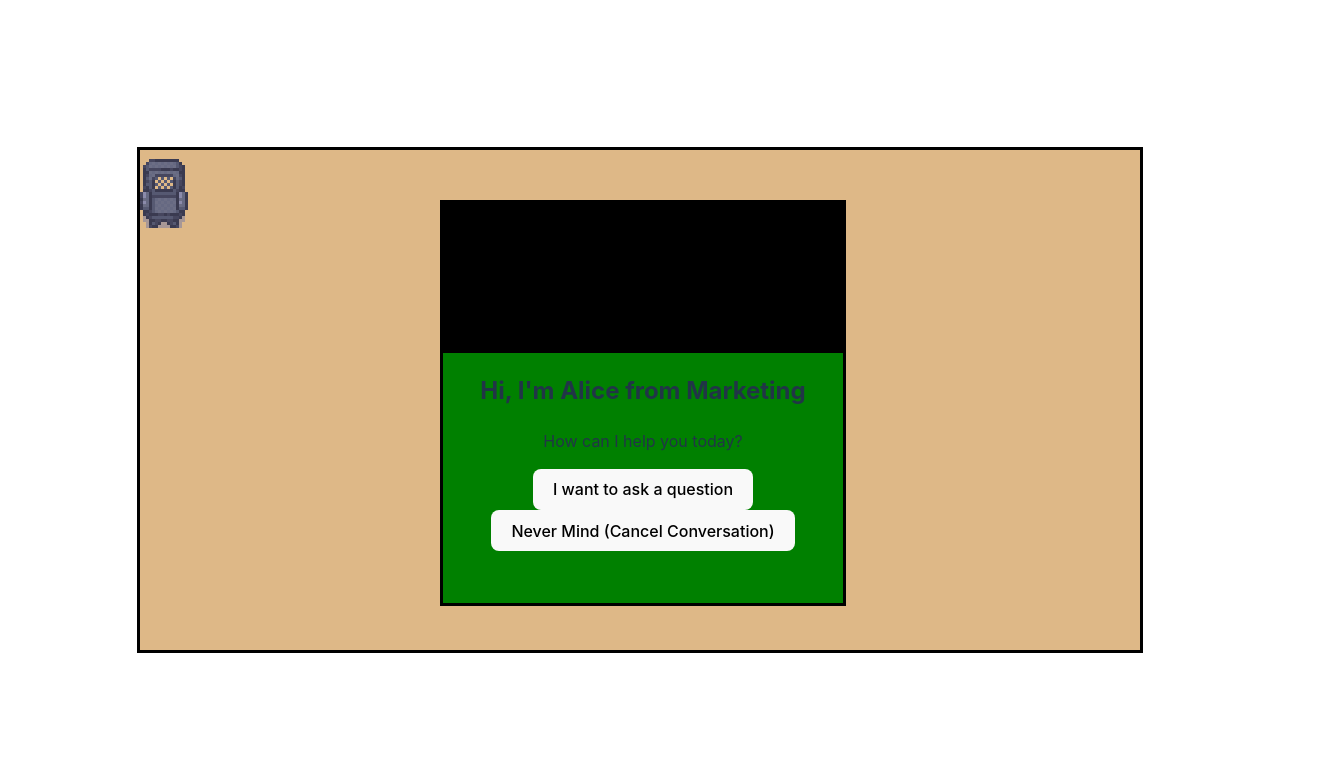
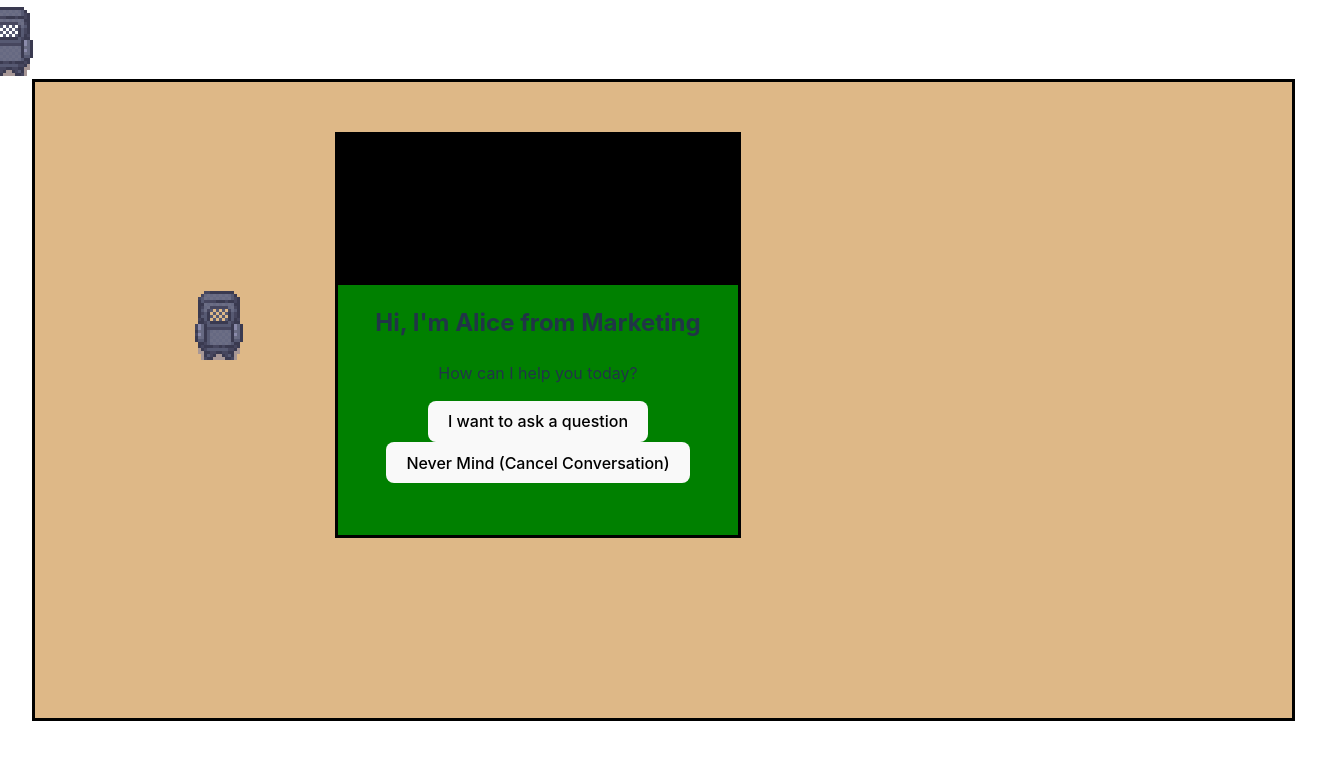
Before and after one commit to st9488/HackUTD-2023, a React (Vite) app in the folder frontend/: page / in a window 1280 px wide. Shown: the top 760 px of the page, 1327 px wide, since content can reach past the window. Built offline with nearby package versions, Linux system fonts and the light colour scheme.

Commit message:
Fixing merge

```diff
--- a/frontend/src/SpritePage.tsx
+++ b/frontend/src/SpritePage.tsx
@@ -1,14 +1,22 @@
 import { useEffect, useState } from 'react';
 import Character from './components/Character'
 import DialogBox from './components/DialogBox'
+import Agent from './components/Agent'
+import officeBackground from "./assets/Modern_Office_Revamped/OfficeBackground.png";
 
 const height = 500;
 const width = 1000;
 
+const modifer = 0.8
 const SpritePage = () => {
+
+  //macbook dimensions: 636px, 1256px
+  //reg dimensions: 795, 1571
 
   const [speakingWithAgent, setSpeakingWithAgent] = useState(true);
   const [division, setDivision] = useState('');
+  const [characterX, setCharacterX] = useState(0);
+  const [characterY, setCharacterY] = useState(0);
 
   useEffect(() => {
     setDivision('Marketing');
@@ -16,9 +24,10 @@ const SpritePage = () => {
 
   return (
     // make a board that is 16:9 resolution
-    <div className="sprite-page" style={{backgroundColor: 'burlywood', height: height, width: width, border: 'solid black', position: 'relative'}}>
+    <div className="sprite-page" style={{backgroundColor: 'burlywood', height: 795*modifer, width: 1571*modifer, border: 'solid black', position: 'relative'}}>
       {speakingWithAgent ? <DialogBox boxWidth={width} boxHeight={height} division={division} setSpeakingWithAgent={setSpeakingWithAgent}/> : null}
-      <Character startX={0} startY={0} currentlySpeaking={speakingWithAgent}/>
+      <Character startX={0} startY={0} currentlySpeaking={speakingWithAgent} setCharacterX={setCharacterX} setCharacterY={setCharacterY}/>
+      <Agent name="User" sprite={"hi"} startX={100} startY={200} movement={1} characterX={characterX} characterY={characterY}/>
     </div>
   )
 
--- /dev/null
+++ b/frontend/src/components/Agent.tsx
@@ -0,0 +1,138 @@
+import { useEffect, useState } from 'react';
+import user_forward from '../assets/User/User_Forward.png';
+import user_backward from '../assets/User/User_Backwards.png';
+import Character from './Character';
+
+interface CharacterProps {
+    name: string;
+    sprite: string;
+    startX: number;
+    startY: number;
+    movement: number;
+    characterX: number;
+    characterY: number;
+}
+
+const modifier = 0.8
+const directions = ['forward', 'backward', 'left', 'right'];
+const directionImages = [user_forward, user_backward, user_backward, user_backward];
+const userYOffset = -60;
+const userXOffset = 0;
+const height = (796*modifier)/2;
+const width = (1570*modifier)/4;
+const walkableHeight = height + userYOffset;
+const walkableWidth = width + userXOffset;
+let currDirection = 0
+let count = 0
+const spriteCloseby = Character
+
+const Agent = ({name, sprite, startX, startY, movement, characterX, characterY} : CharacterProps) => {
+
+    const [agentX, setAgentX] = useState(startX + userXOffset);
+    const [agentY, setAgentY] = useState(startY + userYOffset);
+    const [direction, setDirection] = useState('forward');
+    const [currentKey, setCurrentKey] = useState('');
+
+    const userImage = directionImages[directions.indexOf(direction)];
+
+
+
+    const walkingMovement1 = () => {
+
+        if (currDirection == 0){
+            setAgentX(agentX + 20);
+            count = count + 1
+            if (count == 4){
+                currDirection = 1;
+                count = 0
+            }
+        } else if (currDirection == 1) {
+            setAgentX(agentX - 20);
+            count = count + 1
+            if (count == 4){
+                currDirection = 0;
+                count = 0
+            }
+        }
+    }
+
+    const walkingMovement2 = () => {
+        if (currDirection == 0){
+            setAgentX(agentX + 20);
+            count = count + 1
+            if (count == 4){
+                currDirection = 1;
+                count = 0
+            }
+        } else if (currDirection == 1) {
+            setAgentX(agentX - 20);
+            count = count + 1
+            if (count == 4){
+                currDirection = 0;
+                count = 0
+            }
+        }
+    }
+
+    const walkingMovement3 = () => {
+        if (currDirection == 0){
+            setAgentX(agentX + 20);
+            count = count + 1
+            if (count == 4){
+                currDirection = 1;
+                count = 0
+            }
+        } else if (currDirection == 1) {
+            setAgentX(agentX - 20);
+            count = count + 1
+            if (count == 4){
+                currDirection = 0;
+                count = 0
+            }
+        }
+    }
+
+    const checkSpriteCloseby = () => {
+
+       console.log(agentX + "-" + characterX + ">= -100 && " + agentX + "-" + characterX + "<= 100")
+        if ((agentX - characterX >= -100) && (agentX - characterX <= 100) ){
+            console.log(agentY + "-" + characterY + ">= -100 && " + agentY + "-" + characterY + "<= 100")
+            if ((agentY - characterY >= -100) && (agentY - characterY <= 100) ){
+                console.log("Closeby")
+                return true
+            } else {return false}
+        } else {return false}
+    }
+
+
+    useEffect(() => {
+        setTimeout(() => {
+            console.log("Sprite is Closeby: " + checkSpriteCloseby())
+            if (!checkSpriteCloseby()){
+            switch (movement){
+                case 1:
+                    walkingMovement1();
+                    break;
+                case 2:
+                    walkingMovement2();
+                    break;
+                case 3:
+                    walkingMovement3();
+                    break;
+            }
+        }
+        }, 200);
+    }, [agentX, agentY, currentKey]);
+
+
+    return (
+
+        <img src={userImage} style={{position: 'absolute', 'top': agentY, 'left': agentX}}/>
+
+
+
+    )
+
+}
+
+export default Agent;
--- a/frontend/src/components/Character.tsx
+++ b/frontend/src/components/Character.tsx
@@ -6,18 +6,22 @@ interface CharacterProps {
     startX: number;
     startY: number;
     currentlySpeaking: boolean;
+    setCharacterX: (x : number) => void;
+    setCharacterY: (y : number) => void;
+    currentlySpeaking: boolean;
 }
 
+const modifier = 0.8
 const directions = ['forward', 'backward', 'left', 'right'];
 const directionImages = [user_forward, user_backward, user_backward, user_backward];
-const userYOffset = -60;
-const userXOffset = 0;
-const height = 500;
-const width = 1000;
-const walkableHeight = height - 144;
-const walkableWidth = width - 50;
+const userYOffset = -144;
+const userXOffset = -50;
+const height = 796*modifier;
+const width = 1570*modifier;
+const walkableHeight = height + userYOffset;
+const walkableWidth = width + userXOffset;
 
-const Character = ({startX, startY, currentlySpeaking} : CharacterProps) => {
+const Character = ({startX, startY, currentlySpeaking, setCharacterX, setCharacterY} : CharacterProps) => {
 
     const [x, setX] = useState(startX + userXOffset);
     const [y, setY] = useState(startY + userYOffset);
@@ -47,6 +51,8 @@ const Character = ({startX, startY, currentlySpeaking} : CharacterProps) => {
                         setX(x + 8);
                 }
             }
+            setCharacterY(y);
+            setCharacterX(x)
         }, 10);
     }, [x, y, currentKey]);
 
```
Also changed, not shown: frontend/src/assets/Modern_Office_Revamped/OfficeBackground.png (added).
